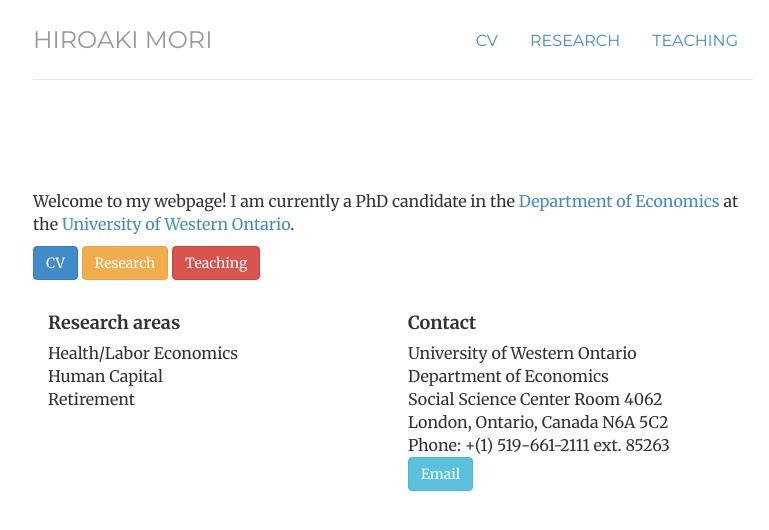
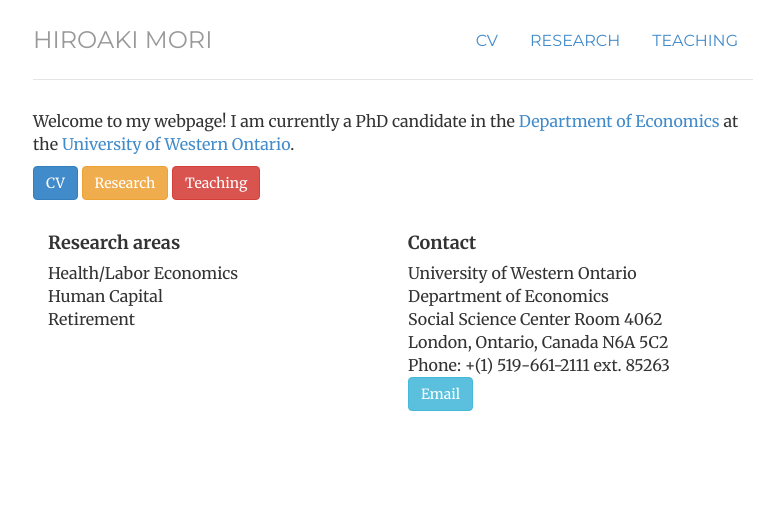
Before and after one commit to morihiroaki/morihiroaki.github.io, a Jekyll site: the page built from index.html, in a window 1280 px wide. Shown: the top 530 px of the page, without its empty margins (247-1016 px from the left). Built offline with Jekyll 4.4.1, drawn with Linux system fonts in a browser that asks for light colours.

Commit message:
Update index.html

```diff
--- a/index.html
+++ b/index.html
@@ -8,7 +8,7 @@ description:
 ---
 <!--div class="jumbotron"-->
 <div class="container">
-<div class="row marketing">
+<div class="row">
  </div>
             <div class='row'>
               <div class='col-sm-15'>
```
